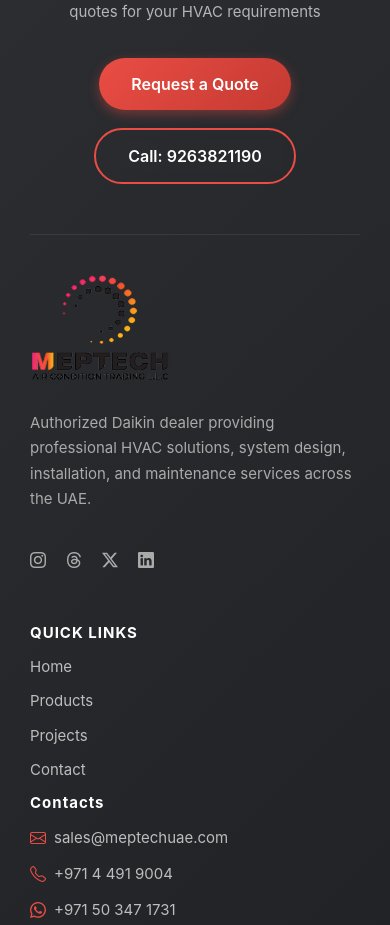
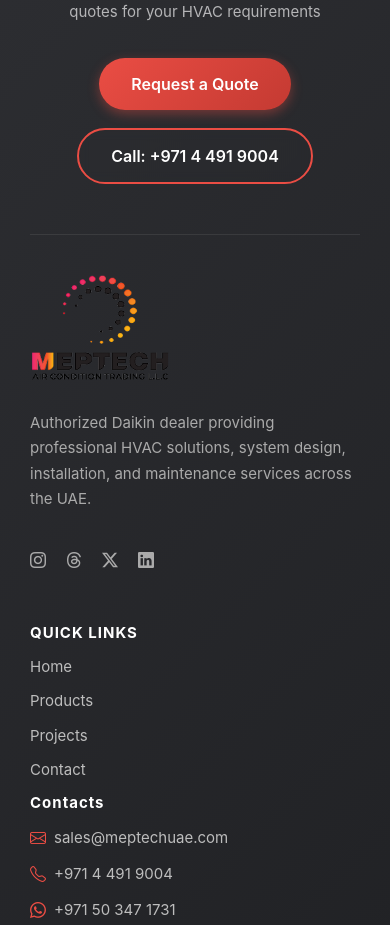
Before and after one commit to meptech308-lgtm/landing-page, an Angular app: page / in a window 390 px wide. Shown: the part 5400-6325 px from the top of the page. Built offline with nearby package versions, Linux system fonts and the light colour scheme.

Commit message:
phone number

```diff
--- a/src/app/shared/footer/footer.component.html
+++ b/src/app/shared/footer/footer.component.html
@@ -7,7 +7,7 @@
     </div>
     <div class="third">
         <button>Request a Quote</button>
-        <button>Call: 9263821190</button>
+        <button>Call: +971 4 491 9004</button>
     </div>
     <div class="fourth">
         <div class="left">
```
